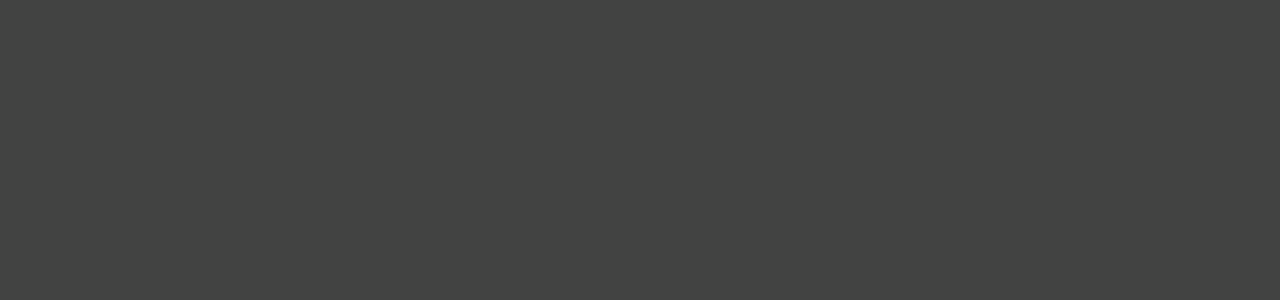
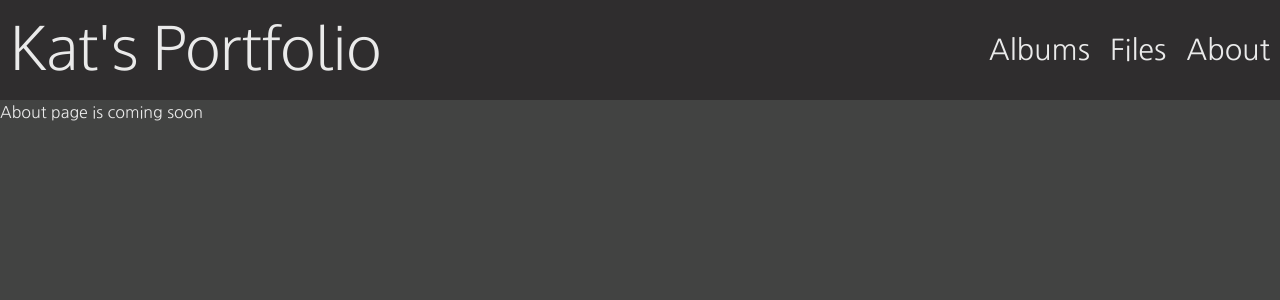
Before and after one commit to KatsuroDev/kat-portfolio, a Vue app: page /about in a window 1280 px wide. Before the commit this address had no page. Shown: the top 300 px of the page. Built offline with nearby package versions, Linux system fonts and the light colour scheme.

Commit message:
add about page

```diff
--- a/src/assets/css/main.css
+++ b/src/assets/css/main.css
@@ -1,4 +1,10 @@
 :root {
+    overflow-x: hidden;
     background-color: var(--black-olive);
-    overflow-x: hidden;
 }
+
+main {
+    background-color: var(--black-olive);
+    color: var(--platinum);
+    font-family: 'Nanum Gothic';
+}
--- a/src/components/layouts/Header.vue
+++ b/src/components/layouts/Header.vue
@@ -10,7 +10,7 @@
             <ul>
                 <li><a href="#">Albums</a></li>
                 <li><a href="#">Files</a></li>
-                <li><a href="#">About</a></li>
+                <li><a href="/about">About</a></li>
                 <!--<li>Albums</li>
                 <li>Files</li>
                 <li>About</li>-->
@@ -21,6 +21,11 @@
 
 <style scoped>
 
+
+div {
+    -webkit-user-select: none;
+    user-select: none;
+}
 .title {
     display: flex;
     align-items: center;
--- a/src/router/index.js
+++ b/src/router/index.js
@@ -1,5 +1,6 @@
 import { createRouter, createWebHistory, createWebHashHistory } from 'vue-router'
 import HomePage from '../views/pages/HomePage.vue'
+import AboutPage from '../views/pages/AboutPage.vue'
 
 const router = createRouter({
   history: createWebHistory(),
@@ -8,6 +9,11 @@ const router = createRouter({
       path: '/',
       name: 'home',
       component: HomePage
+    },
+    {
+        path: '/about',
+        name: 'about',
+        component: AboutPage
     }
   ]
 })
--- /dev/null
+++ b/src/views/pages/AboutPage.vue
@@ -0,0 +1,14 @@
+<script setup>
+import MainLayout from '../layouts/MainLayout.vue'
+</script>
+
+<template>
+    <MainLayout>
+        <p>
+            About page is coming soon
+        </p>
+    </MainLayout>
+</template>
+
+<style scoped>
+</style>
```
